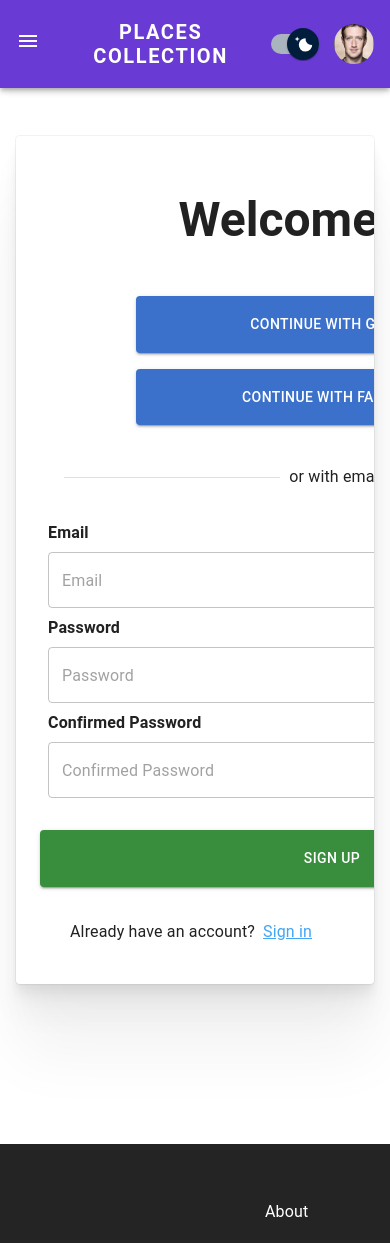
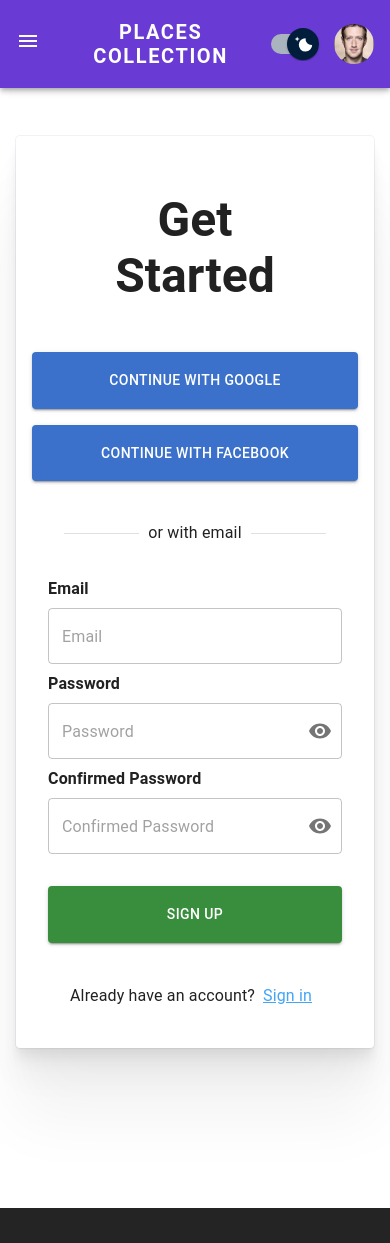
Before and after one commit to Louis2602/PlacesCollection, a React (Create React App) app: page /sign-up in a window 390 px wide. Shown: the top 1243 px of the page. Built offline with nearby package versions, Linux system fonts and the light colour scheme.

Commit message:
more responsive

```diff
--- a/src/App.js
+++ b/src/App.js
@@ -3,7 +3,7 @@ import { ThemeProvider } from '@emotion/react';
 import { createTheme, Stack, Box, styled, CssBaseline } from '@mui/material';
 import { BrowserRouter as Router, Routes, Route } from 'react-router-dom';
 import { FavoritesContextProvider } from './contexts/FavoritesContext';
-import { AllCollections, NewPlace, HomePage, Favorites, Map, NavBar, SignIn, SignUp, Footer, ItemDetails, Reviews, Profile } from './pages';
+import { AllCollections, NewPlace, HomePage, Favorites, Map, NavBar, SignIn, SignUp, Footer, ItemDetails, Reviews, Profile, Error } from './pages';
 import './App.css';
 
 const StyledStack = styled(Stack)(({ theme }) => ({
@@ -49,12 +49,15 @@ function App() {
                                     <Route path="/map" element={<Map />}></Route>
                                     <Route path="/sign-in" element={<SignIn />}></Route>
                                     <Route path="/sign-up" element={<SignUp />}></Route>
-                                    <Route path="/:collection" element={<AllCollections />}></Route>
+                                    <Route path="/restaurants" element={<AllCollections collection="restaurants" />}></Route>
+                                    <Route path="/hotels" element={<AllCollections collection="hotels" />}></Route>
+                                    <Route path="/attractions" element={<AllCollections collection="attractions" />}></Route>
                                     <Route path="/new-place" element={<NewPlace />}></Route>
                                     <Route path="/favorites" element={<Favorites />}></Route>
                                     <Route path="/:collection/:id" element={<ItemDetails />}></Route>
                                     <Route path="/reviews" element={<Reviews />}></Route>
                                     <Route path="/profile" element={<Profile />}></Route>
+                                    <Route path="/:error" element={<Error />}></Route>
                                 </Routes>
                             </StyledStack>
                         </Box>
--- a/src/pages/AllCollections.jsx
+++ b/src/pages/AllCollections.jsx
@@ -1,10 +1,9 @@
+import { Typography } from '@mui/material';
 import { useState, useEffect } from 'react';
-import { useParams } from 'react-router-dom';
 
 import ItemsList from '../components/PlacesList/ItemsList/ItemsList';
 
-const AllCollections = () => {
-    const { collection } = useParams();
+const AllCollections = ({collection}) => {
     const [isLoading, setIsLoading] = useState(true);
     const [loadedItems, setloadedItems] = useState([]);
 
@@ -41,7 +40,11 @@ const AllCollections = () => {
                         All {collection[0].toUpperCase()}
                         {collection.slice(1)}
                     </h1>
-                    {loadedItems.length === 0 ? <p>There is no {collection} stored yet! Add some more</p> : <ItemsList items={loadedItems} />}
+                    {loadedItems.length === 0 ? (
+                        <Typography textAlign="center">There is no {collection} stored yet! Add some more</Typography>
+                    ) : (
+                        <ItemsList items={loadedItems} />
+                    )}
                 </section>
             )}
         </>
--- /dev/null
+++ b/src/pages/Error.jsx
@@ -0,0 +1,7 @@
+import React from 'react';
+
+const Error = () => {
+    return <h1>Page not found!</h1>;
+};
+
+export default Error;
--- a/src/pages/SignIn.jsx
+++ b/src/pages/SignIn.jsx
@@ -32,24 +32,46 @@ const StyledInputLabel = styled(InputLabel)({
     color: 'inherit'
 });
 
-const StyledForm = styled('form')({
+const StyledForm = styled('form')(({ theme }) => ({
     padding: '1rem 1rem',
     width: '40rem',
-    height: '42rem'
-});
+    height: '42rem',
+    [theme.breakpoints.down('md')]: {
+        width: '100%',
+        height: '46rem'
+    }
+}));
 
 const StyledButton = styled(Button)(({ theme }) => ({
     padding: '1rem 1.5rem',
     margin: '0.5rem auto',
     width: '25rem',
+    backgroundColor: '#3B71CA',
+    '&:hover': {
+        backgroundColor: theme.palette.info.main
+    },
+    [theme.breakpoints.down('md')]: {
+        width: '100%'
+    }
+}));
+
+const StyledBox = styled(Box)({
+    textAlign: 'center',
+    margin: '2rem auto'
+});
+
+const StyledSignInButton = styled(Button)(({ theme }) => ({
+    padding: '1rem 1.5rem',
+    margin: '0.5rem auto',
+    marginTop: '2rem',
+    width: '100%',
+    backgroundColor: '#388e3c',
+    marginLeft: '0.5rem',
     '&:hover': {
         backgroundColor: theme.palette.info.main
     }
 }));
-const StyledBox = styled(Box)({
-    textAlign: 'center',
-    margin: '2rem auto'
-});
+
 const SignIn = () => {
     const [togglePassword, setTogglePassword] = useState({
         amount: '',
@@ -76,22 +98,10 @@ const SignIn = () => {
                 </Typography>
                 <StyledBox>
                     <div>
-                        <StyledButton
-                            variant="contained"
-                            sx={{
-                                backgroundColor: '#3B71CA'
-                            }}>
-                            Continue with Google
-                        </StyledButton>
+                        <StyledButton variant="contained">Continue with Google</StyledButton>
                     </div>
                     <div>
-                        <StyledButton
-                            variant="contained"
-                            sx={{
-                                backgroundColor: '#3B71CA'
-                            }}>
-                            Continue with Facebook
-                        </StyledButton>
+                        <StyledButton variant="contained">Continue with Facebook</StyledButton>
                     </div>
                 </StyledBox>
                 <Divider sx={{ margin: '2rem' }}>or with email</Divider>
@@ -122,16 +132,9 @@ const SignIn = () => {
                             }
                         />
                     </Grid>
-                    <StyledButton
-                        variant="contained"
-                        type="submit"
-                        sx={{
-                            marginTop: '2rem',
-                            width: '100%',
-                            backgroundColor: '#388e3c'
-                        }}>
+                    <StyledSignInButton variant="contained" type="submit">
                         Sign In
-                    </StyledButton>
+                    </StyledSignInButton>
                 </Grid>
             </StyledForm>
             <Typography sx={{ padding: '1rem 0 2.5rem 0' }} textAlign="center">
--- a/src/pages/SignUp.jsx
+++ b/src/pages/SignUp.jsx
@@ -32,18 +32,26 @@ const StyledInputLabel = styled(InputLabel)({
     color: 'inherit'
 });
 
-const StyledForm = styled('form')({
+const StyledForm = styled('form')(({ theme }) => ({
     padding: '1rem 1rem',
     width: '40rem',
-    height: '48rem'
-});
+    height: '48rem',
+    [theme.breakpoints.down('md')]: {
+        width: '100%',
+        height: '52rem'
+    }
+}));
 
 const StyledButton = styled(Button)(({ theme }) => ({
     padding: '1rem 1.5rem',
     margin: '0.5rem auto',
     width: '25rem',
+    backgroundColor: '#3B71CA',
     '&:hover': {
         backgroundColor: theme.palette.info.main
+    },
+    [theme.breakpoints.down('md')]: {
+        width: '100%'
     }
 }));
 
@@ -51,6 +59,18 @@ const StyledBox = styled(Box)({
     textAlign: 'center',
     margin: '2rem auto'
 });
+
+const StyledSignUpButton = styled(Button)(({ theme }) => ({
+    padding: '1rem 1.5rem',
+    margin: '0.5rem auto',
+    marginTop: '2rem',
+    width: '100%',
+    backgroundColor: '#388e3c',
+    marginLeft: '0.5rem',
+    '&:hover': {
+        backgroundColor: theme.palette.info.main
+    }
+}));
 
 const SignUp = () => {
     const emailRef = useRef();
@@ -93,26 +113,14 @@ const SignUp = () => {
         <StyledCard>
             <StyledForm onSubmit={submitHandler}>
                 <Typography variant="h3" fontWeight="bold" margin="2.5rem" textAlign="center" flexGrow="1">
-                    Welcome back
+                    Get Started
                 </Typography>
                 <StyledBox>
                     <div>
-                        <StyledButton
-                            variant="contained"
-                            sx={{
-                                backgroundColor: '#3B71CA'
-                            }}>
-                            Continue with Google
-                        </StyledButton>
+                        <StyledButton variant="contained">Continue with Google</StyledButton>
                     </div>
                     <div>
-                        <StyledButton
-                            variant="contained"
-                            sx={{
-                                backgroundColor: '#3B71CA'
-                            }}>
-                            Continue with Facebook
-                        </StyledButton>
+                        <StyledButton variant="contained">Continue with Facebook</StyledButton>
                     </div>
                 </StyledBox>
                 <Divider sx={{ margin: '2rem' }}>or with email</Divider>
@@ -149,16 +157,9 @@ const SignUp = () => {
                             endAdornment={<Adornment />}
                         />
                     </Grid>
-                    <StyledButton
-                        variant="contained"
-                        type="submit"
-                        sx={{
-                            marginTop: '2rem',
-                            width: '100%',
-                            backgroundColor: '#388e3c'
-                        }}>
+                    <StyledSignUpButton variant="contained" type="submit">
                         Sign Up
-                    </StyledButton>
+                    </StyledSignUpButton>
                 </Grid>
             </StyledForm>
             <Typography sx={{ padding: '1rem 0 2.5rem 0' }} textAlign="center">
--- a/src/pages/index.js
+++ b/src/pages/index.js
@@ -10,3 +10,4 @@ export { default as Footer } from '../components/Footer/Footer';
 export { default as ItemDetails } from './ItemDetails';
 export { default as Reviews } from './Reviews';
 export { default as Profile } from './Profile';
+export { default as Error } from './Error';
```
